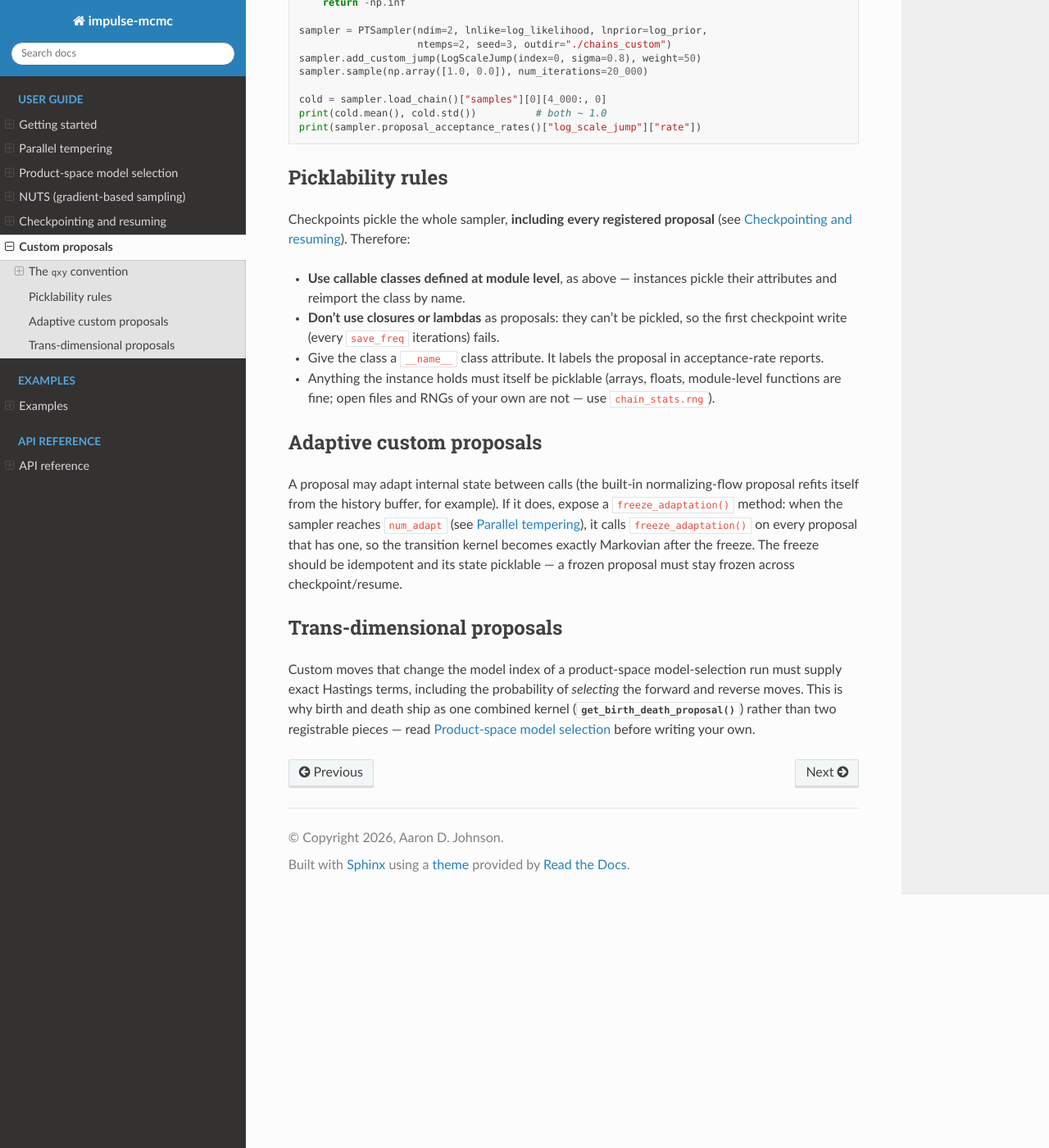
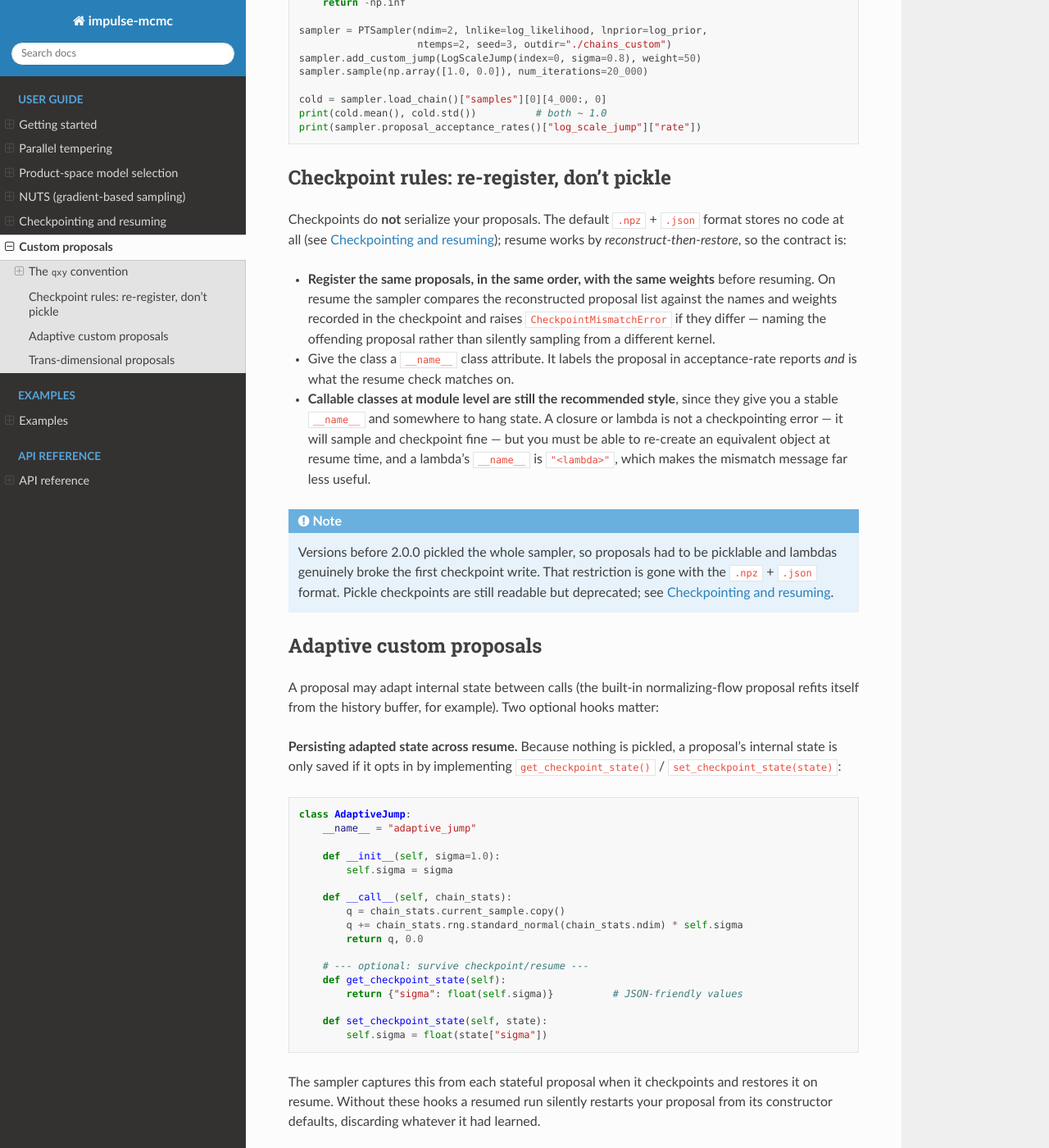
Before and after one commit to AaronDJohnson/impulse_mcmc, a Sphinx documentation site: the page built from docs/user_guide/custom-proposals.md, in a window 1280 px wide and 1400 px high, scrolled down 1877 px. Shown: the whole window at 82% size. Built offline with Sphinx 7.4.7 and the Read the Docs theme 3.1.0, drawn with Linux system fonts in a browser that asks for light colours; pages that are not in the unit, such as notebooks, are missing from menus; some of the changed text lies outside the part shown.

Commit message:
Replace the obsolete picklability contract with the real resume contract
2.0.0 made the no-code-execution .npz + .json format the default, which
retired the picklable-proposal requirement -- but eight user-facing sites
still taught it, including an entire "Picklability rules" section in the
custom-proposals guide claiming a lambda proposal makes "the first
checkpoint write fail". Verified false: a lambda proposal samples and
checkpoints fine, writing .npz + .json.

Worse, the requirement that IS true appeared only in checkpointing.md:
proposals are not serialized at all, so resume means re-registering the
same proposals, in the same order, with the same weights, which the loader
verifies and rejects with CheckpointMismatchError. A reader of
custom-proposals.md learned a rule that no longer applies and never learned
the rule that does.

Corrected: docs/user_guide/custom-proposals.md (section rewritten, with a
note recording the pre-2.0.0 behavior), getting-started.md (said a .pkl is
written every save_freq -- it is .npz + .json), README.md, samplers.py
(module docstring and add_custom_jump), hybrid_sampler.py, proposals.py,
and two stale rationale comments in proposals.py and _pt_base.py that
justified callable classes by picklability rather than by stable __name__.

Also documents the get_checkpoint_state / set_checkpoint_state protocol,
which is how an adaptive proposal actually persists state under the default
format. It appeared in no doc, so a user following custom-proposals.md's
own encouragement to "adapt internal state between calls" silently lost
that state across resume. Includes a worked example.

Fixed the one non-runnable snippet in the docs (checkpointing.md): it used
undefined loglike/logprior/draw/x0 and called HybridPTSampler without
importing it. All 33 python blocks across README and the user guide now
execute cleanly in sequence (previously 30 of 32).

Sphinx -W still builds clean; suite 622 -> 631 passing.

Co-Authored-By: Claude Opus 5 (1M context) <noreply@anthropic.com>
Claude-Session: https://claude.ai/code/session_01LKFJsZTMRwFkQvUtbhzqw7

````diff
--- a/docs/user_guide/custom-proposals.md
+++ b/docs/user_guide/custom-proposals.md
@@ -101,31 +101,74 @@ print(cold.mean(), cold.std())          # both ~ 1.0
 print(sampler.proposal_acceptance_rates()["log_scale_jump"]["rate"])
 ```
 
-## Picklability rules
+## Checkpoint rules: re-register, don't pickle
 
-Checkpoints pickle the whole sampler, **including every registered
-proposal** (see {doc}`checkpointing`). Therefore:
+Checkpoints do **not** serialize your proposals. The default `.npz` + `.json`
+format stores no code at all (see {doc}`checkpointing`); resume works by
+*reconstruct-then-restore*, so the contract is:
 
-- **Use callable classes defined at module level**, as above — instances
-  pickle their attributes and reimport the class by name.
-- **Don't use closures or lambdas** as proposals: they can't be pickled,
-  so the first checkpoint write (every `save_freq` iterations) fails.
+- **Register the same proposals, in the same order, with the same weights**
+  before resuming. On resume the sampler compares the reconstructed proposal
+  list against the names and weights recorded in the checkpoint and raises
+  `CheckpointMismatchError` if they differ — naming the offending proposal
+  rather than silently sampling from a different kernel.
 - Give the class a `__name__` class attribute. It labels the proposal in
-  acceptance-rate reports.
-- Anything the instance holds must itself be picklable (arrays, floats,
-  module-level functions are fine; open files and RNGs of your own are
-  not — use `chain_stats.rng`).
+  acceptance-rate reports *and* is what the resume check matches on.
+- **Callable classes at module level are still the recommended style**, since
+  they give you a stable `__name__` and somewhere to hang state. A closure or
+  lambda is not a checkpointing error — it will sample and checkpoint fine —
+  but you must be able to re-create an equivalent object at resume time, and
+  a lambda's `__name__` is `"<lambda>"`, which makes the mismatch message far
+  less useful.
+
+```{note}
+Versions before 2.0.0 pickled the whole sampler, so proposals had to be
+picklable and lambdas genuinely broke the first checkpoint write. That
+restriction is gone with the `.npz` + `.json` format. Pickle checkpoints are
+still readable but deprecated; see {doc}`checkpointing`.
+```
 
 ## Adaptive custom proposals
 
 A proposal may adapt internal state between calls (the built-in
 normalizing-flow proposal refits itself from the history buffer, for
-example). If it does, expose a `freeze_adaptation()` method: when the
-sampler reaches `num_adapt` (see {doc}`parallel-tempering`), it calls
-`freeze_adaptation()` on every proposal that has one, so the transition
-kernel becomes exactly Markovian after the freeze. The freeze should be
-idempotent and its state picklable — a frozen proposal must stay frozen
-across checkpoint/resume.
+example). Two optional hooks matter:
+
+**Persisting adapted state across resume.** Because nothing is pickled, a
+proposal's internal state is only saved if it opts in by implementing
+`get_checkpoint_state()` / `set_checkpoint_state(state)`:
+
+```python
+class AdaptiveJump:
+    __name__ = "adaptive_jump"
+
+    def __init__(self, sigma=1.0):
+        self.sigma = sigma
+
+    def __call__(self, chain_stats):
+        q = chain_stats.current_sample.copy()
+        q += chain_stats.rng.standard_normal(chain_stats.ndim) * self.sigma
+        return q, 0.0
+
+    # --- optional: survive checkpoint/resume ---
+    def get_checkpoint_state(self):
+        return {"sigma": float(self.sigma)}          # JSON-friendly values
+
+    def set_checkpoint_state(self, state):
+        self.sigma = float(state["sigma"])
+```
+
+The sampler captures this from each stateful proposal when it checkpoints and
+restores it on resume. Without these hooks a resumed run silently restarts your
+proposal from its constructor defaults, discarding whatever it had learned.
+
+**Freezing adaptation.** If the proposal adapts, also expose
+`freeze_adaptation()`: when the sampler reaches `num_adapt` (see
+{doc}`parallel-tempering`) it calls `freeze_adaptation()` on every proposal
+that has one, so the transition kernel becomes exactly Markovian after the
+freeze. The freeze should be idempotent, and the frozen flag should be part of
+the state returned by `get_checkpoint_state()` — a frozen proposal must stay
+frozen across checkpoint/resume.
 
 ## Trans-dimensional proposals
 
````
Also changed, not shown: README.md (+6 -4 lines), docs/user_guide/checkpointing.md (+29 -9 lines), docs/user_guide/getting-started.md (+3 -2 lines), 4 other files.
